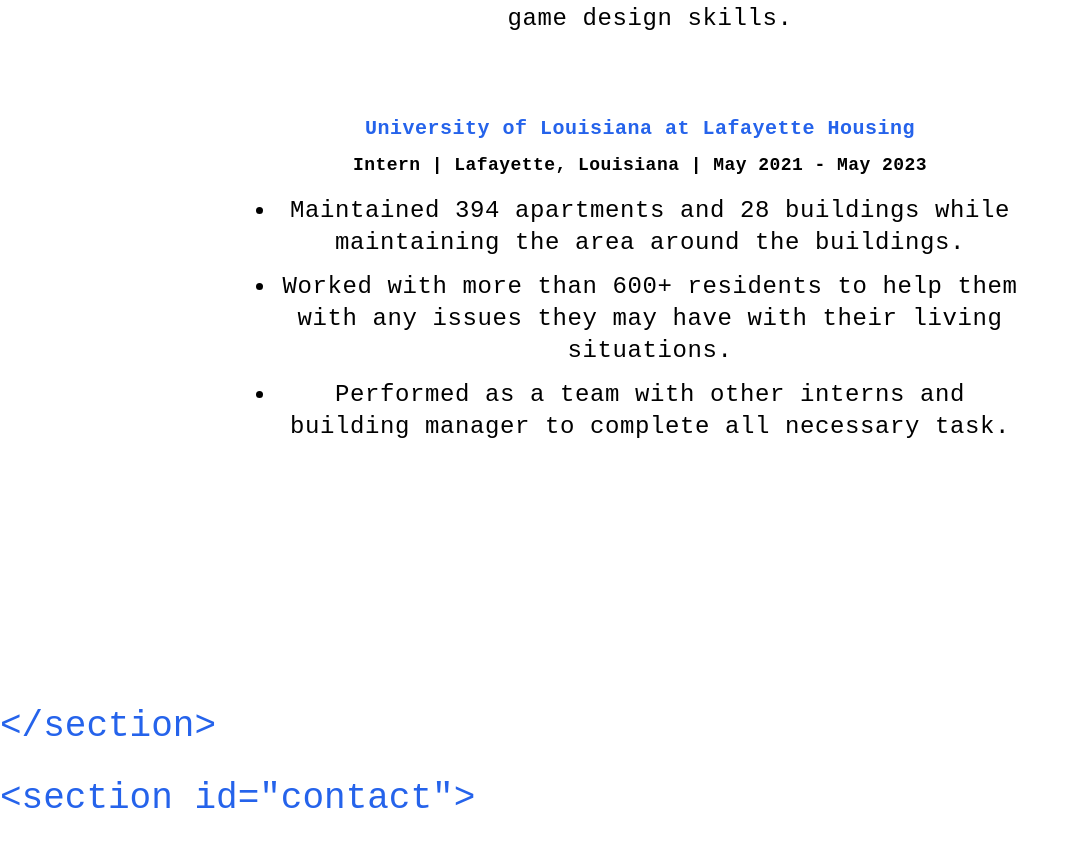
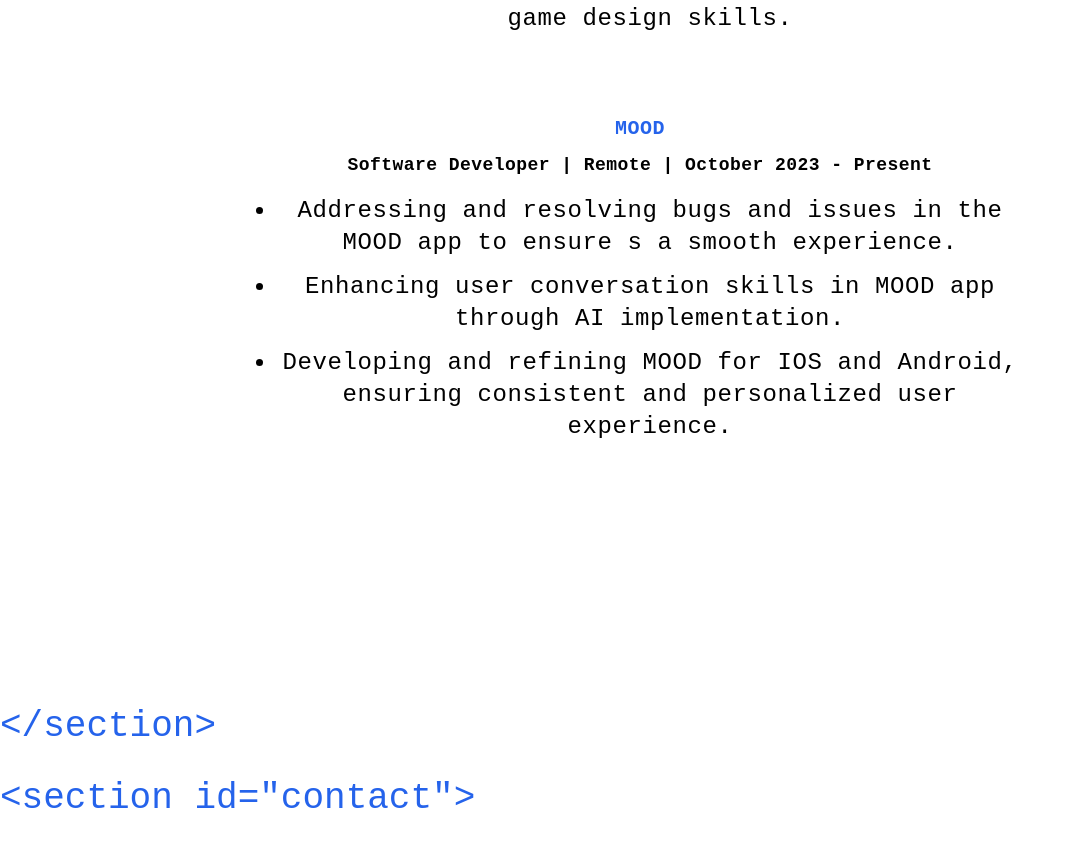
Before and after one commit to John-Naquin/Portfolio, a React (Create React App) app: page / in a window 1280 px wide. Shown: the part 5447-6294 px from the top of the page, without its empty margins (0-1077 px from the left). Built offline with nearby package versions, Linux system fonts and the light colour scheme.

Commit message:
Changing work

```diff
--- a/src/components/Work.js
+++ b/src/components/Work.js
@@ -48,12 +48,12 @@
             </div>
 
             <div className="mb-20 text-center">
-                <h4 className="text-xl font-bold tracking-wide mt-4 text-blue-600">University of Louisiana at Lafayette Housing</h4>
-                <h5 className="text-lg font-semibold tracking-wide mt-2 text-black">Intern | Lafayette, Louisiana | May 2021 - May 2023</h5>
+                <h4 className="text-xl font-bold tracking-wide mt-4 text-blue-600">MOOD</h4>
+                <h5 className="text-lg font-semibold tracking-wide mt-2 text-black">Software Developer | Remote | October 2023 - Present</h5>
                 <ul className="text-xl md:text-2xl tracking-wide mt-4 mx-auto max-w-3xl list-disc pl-5 leading-loose">
-                    <li className="my-3">Maintained 394 apartments and 28 buildings while maintaining the area around the buildings.</li>
-                    <li className="my-3">Worked with more than 600+ residents to help them with any issues they may have with their living situations.</li>
-                    <li className="my-3">Performed as a team with other interns and building manager to complete all necessary task.</li>
+                    <li className="my-3">Addressing and resolving bugs and issues in the MOOD app to ensure s a smooth experience.</li>
+                    <li className="my-3">Enhancing user conversation skills in MOOD app through AI implementation.</li>
+                    <li className="my-3">Developing and refining MOOD for IOS and Android, ensuring consistent and personalized user experience.</li>
                 </ul>
             </div>
 
```
